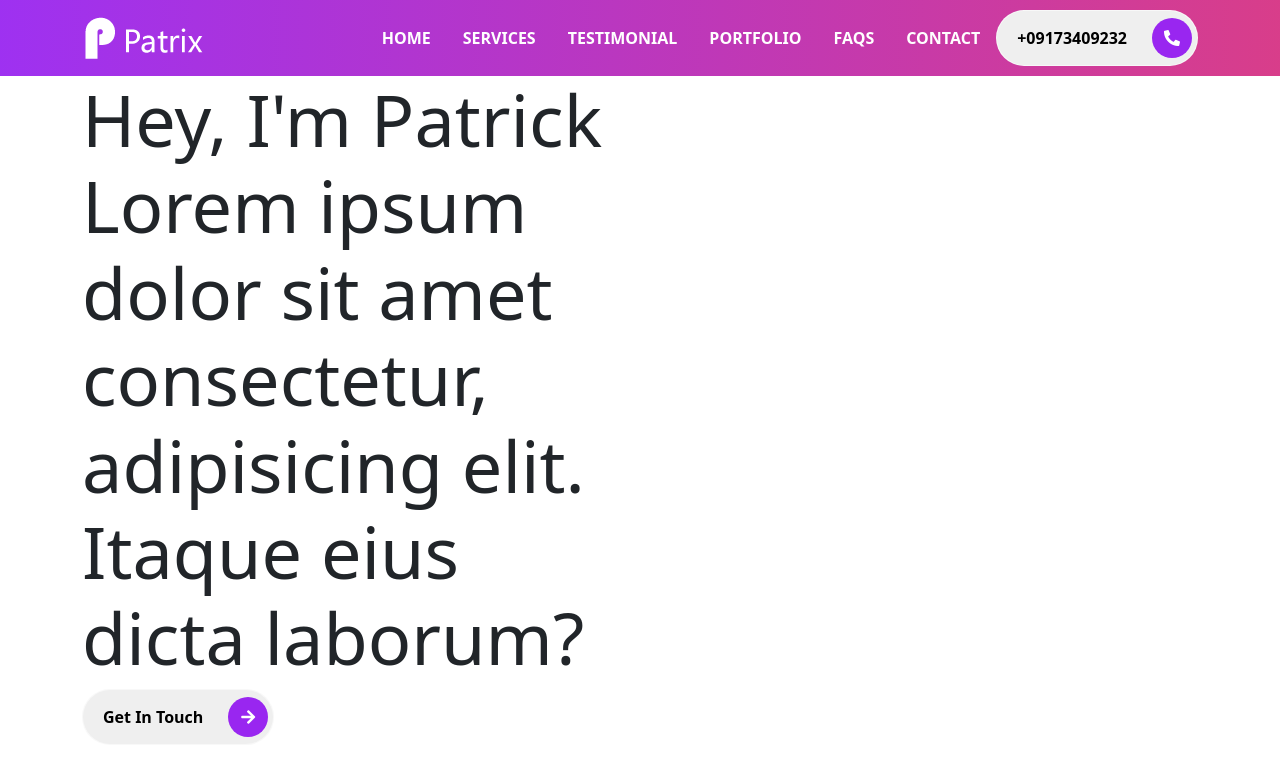
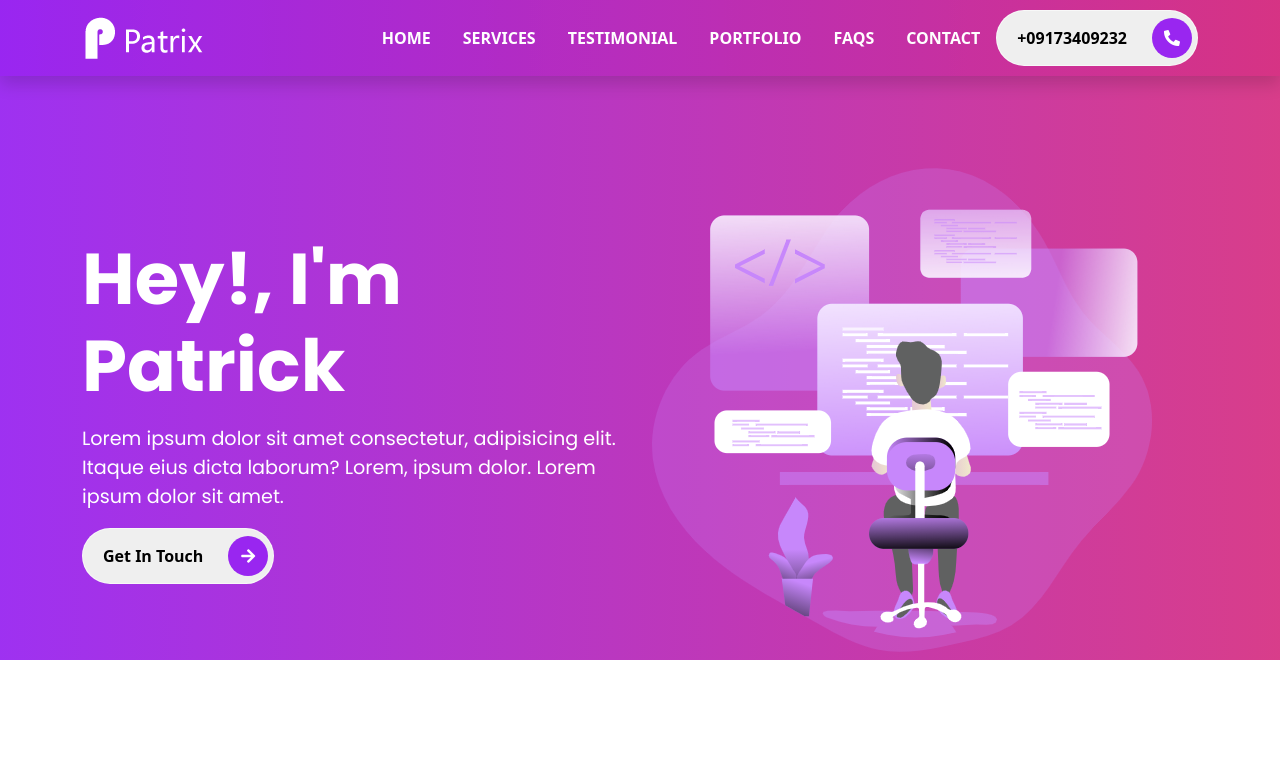
Before and after one commit to jonytalukdar/Bootstrap5_sass, a website: page index.html in a window 1280 px wide. Drawn offline with nearby package versions, Linux system fonts and the light colour scheme.

Commit message:
added showcase image

```diff
--- a/index.html
+++ b/index.html
@@ -7,10 +7,14 @@
     <title>Johnny's</title>
     <link rel="stylesheet" href="./assets/css/style.css" />
     <link rel="stylesheet" href="./assets/css/font-awesome.css" />
+    <link
+      href="https://fonts.googleapis.com/css2?family=Poppins:wght@400;500;600;700;800;900&display=swap"
+      rel="stylesheet"
+    />
   </head>
   <body>
     <!-- Navbar -->
-    <nav class="navbar navbar-expand-md navbar-dark menu">
+    <nav class="navbar navbar-expand-md navbar-dark menu shadow fixed-top">
       <div class="container">
         <a class="navbar-brand" href="#">
           <img src="./images/logo.png" alt="" />
@@ -58,22 +62,25 @@
     <!-- end navbar -->
 
     <!-- Showcase section -->
-    <section class="showcase-intro" id="home">
+    <section class="showcase-section" id="home">
       <div class="container">
-        <div class="row">
+        <div class="row align-items-center text-white">
           <div class="col-md-6 showcase">
             <h1 class="display-2">
-              <span class="display-2--intro">Hey, I'm Patrick</span>
-              <span class="display-2--description"
+              <span class="display-2--intro">Hey!, I'm Patrick</span>
+              <span class="display-2--description lh-base"
                 >Lorem ipsum dolor sit amet consectetur, adipisicing elit.
-                Itaque eius dicta laborum?</span
+                Itaque eius dicta laborum? Lorem, ipsum dolor. Lorem ipsum dolor
+                sit amet.</span
               >
             </h1>
             <button class="btn-rounded rounded-pill" type="button">
               Get In Touch <span><i class="fas fa-arrow-right"></i></span>
             </button>
           </div>
-          <div class="col-md-6 showcase"></div>
+          <div class="col-md-6 showcase">
+            <img src="./images/arts/intro-section-illustration.png" alt="" />
+          </div>
         </div>
       </div>
     </section>
--- a/scss/components/_typography.scss
+++ b/scss/components/_typography.scss
@@ -0,0 +1,20 @@
+@use '../custom' as *;
+
+.display-2 {
+  margin-bottom: 1rem;
+  text-transform: capitalize;
+  font-family: 'Poppins', sans-serif;
+
+  &--intro {
+    display: inline-block;
+    font-family: 'Poppins', sans-serif;
+    font-weight: 700;
+  }
+
+  &--description {
+    display: block;
+    font-size: 1.2rem;
+    margin-top: 1rem;
+    text-transform: none;
+  }
+}
--- a/scss/sections/_showcase.scss
+++ b/scss/sections/_showcase.scss
@@ -0,0 +1,10 @@
+@use '../custom' as *;
+@use '../components/mixins' as *;
+
+.showcase-section {
+  @include gradient;
+
+  width: 100%;
+  height: 100%;
+  padding: 10rem 0 0 0;
+}
```
Also changed, not shown: assets/css/style.css, 1 other file.
